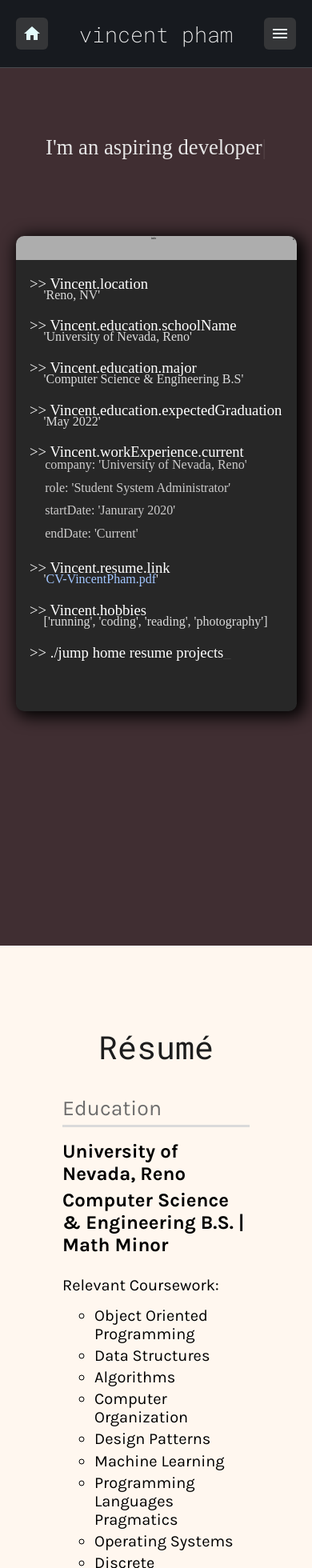
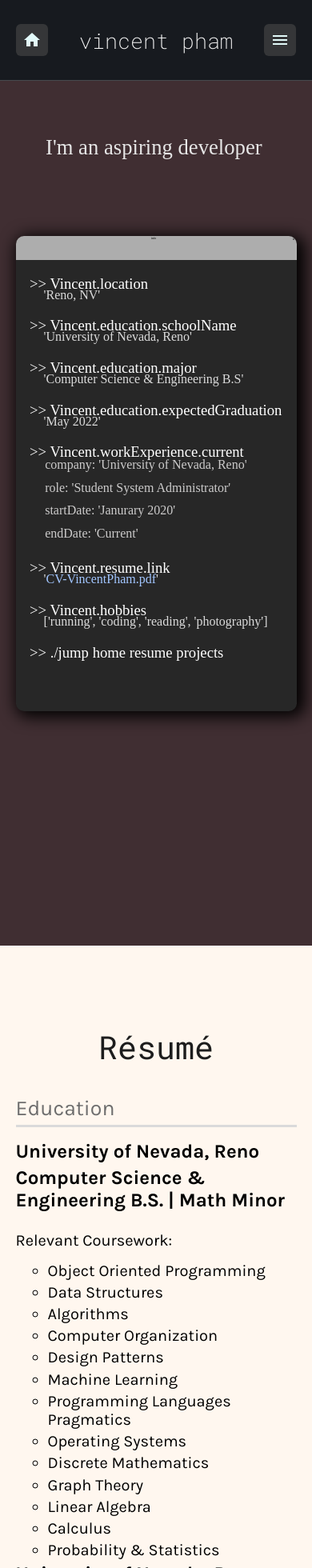
Before and after one commit to vncp/portfolio, a Next.js app: page / in a window 390 px wide. Shown: the top 1960 px of the page at 80% size. Built offline with nearby package versions, Linux system fonts and the light colour scheme.

Commit message:
TextSize 4k

```diff
--- a/components/Navbar.tsx
+++ b/components/Navbar.tsx
@@ -11,9 +11,12 @@ export const Navbar = (props) => {
   return (
     <nav className={styles["navbar"]}>
       <ul className={styles["navbar-nav"]}>
-        <NavItem href="/" icon={<HomeIcon></HomeIcon>}></NavItem>
-        <span className="heading">{props.title}</span>
-        <NavItem icon={<MenuIcon></MenuIcon>}>
+        <NavItem
+          href="/"
+          icon={<HomeIcon className={styles.iconGraphic}></HomeIcon>}
+        ></NavItem>
+        <span className={styles.heading}>{props.title}</span>
+        <NavItem icon={<MenuIcon className={styles.iconGraphic}></MenuIcon>}>
           <DropdownMenu></DropdownMenu>
         </NavItem>
       </ul>
@@ -60,13 +63,22 @@ export const DropdownMenu = (props) => {
   return (
     <div className={styles["dropdown"]}>
       <div className={styles["menu"]}>
-        <DropdownItem href="/about" leftIcon={<PersonIcon />}>
+        <DropdownItem
+          href="/about"
+          leftIcon={<PersonIcon className={styles.iconGraphic} />}
+        >
           About Me
         </DropdownItem>
-        <DropdownItem href="/projects" leftIcon={<AccountTreeIcon />}>
+        <DropdownItem
+          href="/projects"
+          leftIcon={<AccountTreeIcon className={styles.iconGraphic} />}
+        >
           Projects
         </DropdownItem>
-        <DropdownItem href="/blog" leftIcon={<LibraryBooksIcon />}>
+        <DropdownItem
+          href="/blog"
+          leftIcon={<LibraryBooksIcon className={styles.iconGraphic} />}
+        >
           Blog
         </DropdownItem>
       </div>
--- a/components/ResumeEntry.tsx
+++ b/components/ResumeEntry.tsx
@@ -29,7 +29,7 @@ const ResumeEntry: React.FC<Props> = ({ title = "", entries, children }) => {
         <div />
       )}
       {entries.map((entry) => (
-        <div style={{ width: "60%", height: "auto", marginBottom: ".8vh" }}>
+        <div className={styles.entryContent}>
           <div className={styles.entryTitleTopic}>
             <div style={{ display: "flex", justifyContent: "space-between" }}>
               <span className={styles.entryTitle}>{entry.entryTitle}</span>
--- a/styles/Codeframe.module.css
+++ b/styles/Codeframe.module.css
@@ -155,3 +155,9 @@
     width: 90vw;
   }
 }
+
+@media (min-width: 2000px) {
+  .heading {
+    font-size: 2vw;
+  }
+}
--- a/styles/Navbar.module.css
+++ b/styles/Navbar.module.css
@@ -15,6 +15,19 @@
   padding: 0 1rem;
   border-bottom: var(--border);
   --dropdown-opacity: 80%;
+}
+
+.heading {
+  font-size: 20pt;
+  font-family: Robotto, sans-serif;
+  font-weight: 100;
+  color: whitesmoke;
+  height: 100%;
+  display: flex;
+  align-items: center;
+  top: 50%;
+  left: 50%;
+  transform: -50% 0;
 }
 
 .navbar-nav {
@@ -124,7 +137,10 @@
   }
 }
 
-@media (min-height: 800px) {
+@media (min-height: 2000px) {
+  .heading {
+    font-size: 50pt;
+  }
   .navbar {
     height: 10vh;
   }
@@ -135,4 +151,15 @@
     height: 5vh;
     font-size: 1vw;
   }
+  .icon-button {
+    width: 100px;
+    height: 100px;
+  }
+  .nav-item {
+    height: 10vh;
+    width: 8vh;
+  }
+  .iconGraphic {
+    font-size: 3rem;
+  }
 }
--- a/styles/Resume.module.css
+++ b/styles/Resume.module.css
@@ -5,6 +5,7 @@
   --title-size: 1.2vw;
   --strong-size: 1.1vw;
   --normal-size: 1vw;
+  --container-width: 60%;
 }
 
 .background {
@@ -37,14 +38,14 @@
   display: flex;
   flex-direction: row;
   justify-content: flex-start;
-  width: 60%;
+  width: var(--container-width);
   margin: 5px 0;
   color: rgb(110, 110, 110);
 }
 
 .titleSeparator {
   height: 1px;
-  width: 60%;
+  width: var(--container-width);
   border-top: solid;
   border-color: rgb(218, 218, 218);
   margin-bottom: 15px;
@@ -61,6 +62,7 @@
 }
 
 .entryContent {
+  width: var(--container-width);
   font-size: var(--normal-size);
 }
 
@@ -79,3 +81,9 @@
     opacity: 0;
   }
 }
+
+@media (max-width: 800px) {
+  .root {
+    --container-width: 90%;
+  }
+}
--- a/styles/globals.css
+++ b/styles/globals.css
@@ -28,19 +28,6 @@
 
 @import url("https://fonts.googleapis.com/css2?family=Source+Code+Pro:wght@500;600&display=swap");
 @import url("https://fonts.googleapis.com/css2?family=Source+Code+Pro:wght@700&display=swap");
-
-.heading {
-  font-size: 20pt;
-  font-family: Robotto, sans-serif;
-  font-weight: 100;
-  color: whitesmoke;
-  height: 100%;
-  display: flex;
-  align-items: center;
-  top: 50%;
-  left: 50%;
-  transform: -50% 0;
-}
 
 .wip {
   font-size: 4vh;
```
